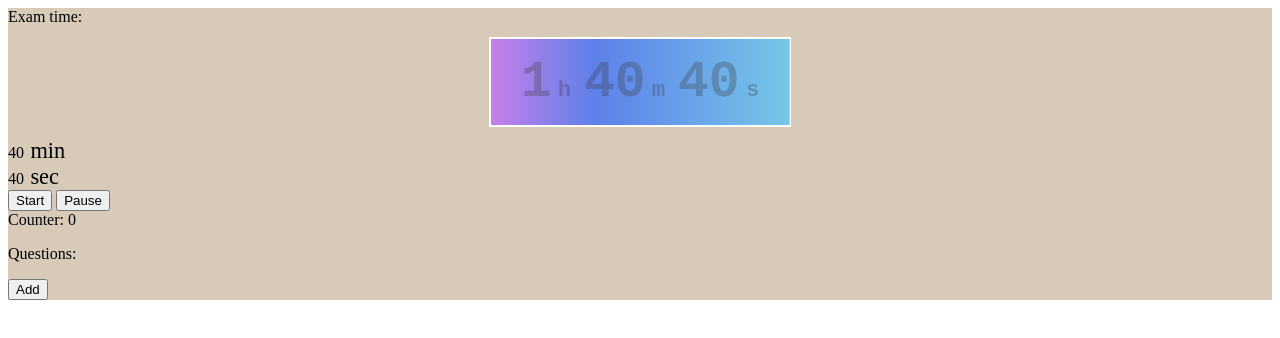
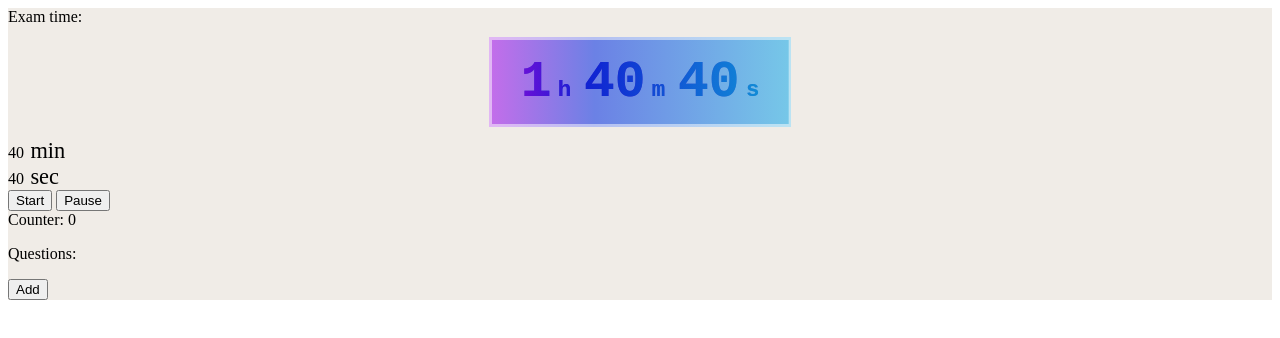
Before and after one commit to wirelesseye/exam-timer, a Svelte app: page / in a window 1280 px wide. Shown: the top 338 px of the page. Built offline with nearby package versions, Linux system fonts and the light colour scheme.

Commit message:
text gradient color burn effect

```diff
--- a/src/ui/Frame.svelte
+++ b/src/ui/Frame.svelte
@@ -8,6 +8,6 @@
 
 <style>
   div {
-    background-color: rgb(216, 202, 184);
+    background-color: rgb(240, 236, 231);
   }
 </style>
--- a/src/ui/pages/Setup.svelte
+++ b/src/ui/pages/Setup.svelte
@@ -41,16 +41,31 @@
           <span class="time-digit">{hrsDisplay}</span><span class="time-unit"
             >h</span
           >
+          <div class="time-group-overlay">
+            <span class="time-digit">{hrsDisplay}</span><span class="time-unit"
+              >h</span
+            >
+          </div>
         </div>
         <div class="time-group">
           <span class="time-digit">{minDisplay}</span><span class="time-unit"
             >m</span
           >
+          <div class="time-group-overlay">
+            <span class="time-digit">{minDisplay}</span><span class="time-unit"
+              >m</span
+            >
+          </div>
         </div>
         <div class="time-group">
           <span class="time-digit">{secDisplay}</span><span class="time-unit"
             >s</span
           >
+          <div class="time-group-overlay">
+            <span class="time-digit">{secDisplay}</span><span class="time-unit"
+              >s</span
+            >
+          </div>
         </div>
         <svg>
           <rect x="0" y="0" fill="none" width="100%" height="100%" />
@@ -107,10 +122,6 @@
     transition: font-size 0.6s cubic-bezier(0.25, 1, 0.5, 1);
     transition: padding 0.6s cubic-bezier(0.25, 1, 0.5, 1);
 
-    // background: rgba($white, 0);
-    // border-bottom: 1px solid;
-    text-decoration: none;
-
     &:hover {
       // background: linear-gradient(90deg, rgba(111,63,230,1) 0%, rgba(163,30,186,1) 45%, rgba(231,73,133,1) 100%);
       // background: rgb(52, 234, 122);
@@ -124,20 +135,45 @@
       padding: 1.3rem 2.6rem;
       cursor: pointer;
     }
+
+    &:active {
+      transition: all 0.18s cubic-bezier(0.22, 1, 0.36, 1);
+      padding: 1.2rem 2.4rem;
+      font-size: 3rem;
+      filter: brightness(90%);
+    }
   }
 
   .clock-face-active {
-    font-size: 3.6rem;
+    padding: 1.3rem 2.6rem;
     letter-spacing: 1px;
+
+    &:hover {
+      padding: 1.4rem 2.8rem;
+    }
+
+    &:active {
+      padding: 1.3rem 2.6rem;
+    }
   }
 
   .time-group {
-    color: #3a3a3a;
-    opacity: 0.3;
+    color: #3a3a3ab6;
+    opacity: 1;
+    mix-blend-mode: color-burn;
+    position: relative;
   }
 
   .time-group:not(:first-child) {
     margin-left: 0.8rem;
+  }
+
+  .time-group-overlay {
+    position: absolute;
+    top: 0;
+    left: 0;
+    color: #c3c3c3;
+    opacity: 0.5;
   }
   .time-digit {
   }
@@ -150,8 +186,8 @@
   .electric-btn {
     background: linear-gradient(
       90deg,
-      rgb(201, 127, 232) 0%,
-      rgb(93, 128, 234) 35%,
+      rgb(197, 109, 234) 0%,
+      rgb(107, 129, 229) 35%,
       rgb(118, 200, 232) 100%
     );
     transition: all 1.35s cubic-bezier(0.19, 1, 0.22, 1);
@@ -165,8 +201,8 @@
 
       rect {
         fill: none;
-        stroke: #fff;
-        stroke-width: 4px;
+        stroke: rgba(255, 255, 255, 0.507);
+        stroke-width: 6px;
         stroke-dasharray: 320, 0;
         stroke-dashoffset: 0;
         transition: all 0.45s ease-in;
@@ -178,7 +214,7 @@
         animation-play-state: paused;
         // animation-fill-mode: both;
       }
-
+    }
     &:hover {
       background: linear-gradient(
         90deg,
@@ -186,13 +222,12 @@
         rrgb(53, 120, 236) 35%,
         rgb(46, 178, 231) 80%
       );
-
       rect {
-          stroke-width: 6px;
+        stroke-width: 8px;
+        stroke: rgba(255, 255, 255, 0.678);
         stroke-dasharray: 30, 290; // Must sum to factor of 320
         stroke-dashoffset: 640;
         transition: all 1.35s cubic-bezier(0.19, 1, 0.22, 1);
-        }
       }
     }
   }
```
Lines whose indentation alone changed are shown as unchanged.
